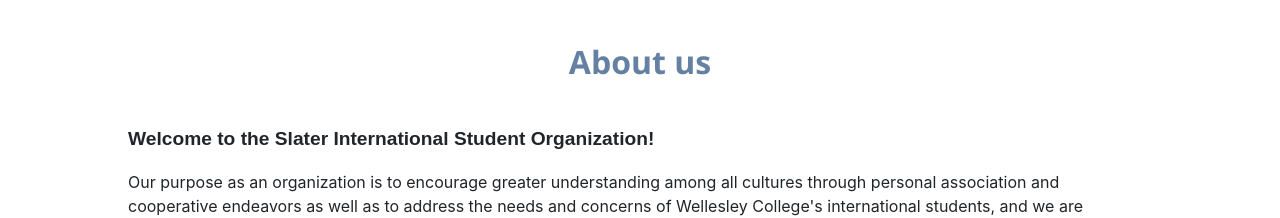
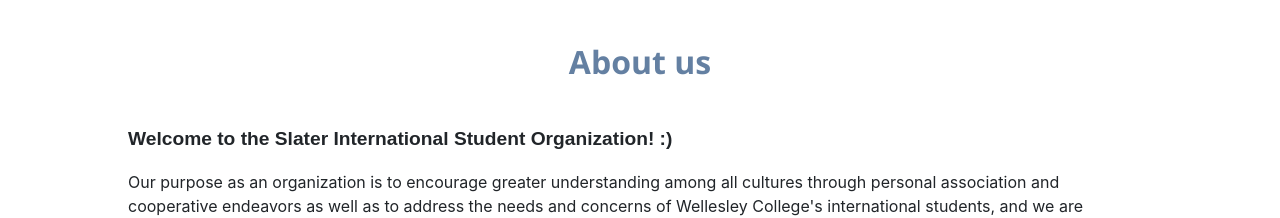
Before and after one commit to slaterwellesley/slaterwellesley, a React (Create React App) app: page / in a window 1280 px wide. Shown: the part 800-1018 px from the top of the page. Built offline with nearby package versions, Linux system fonts and the light colour scheme.

Commit message:
welcome message

```diff
--- a/src/components/AboutUs.js
+++ b/src/components/AboutUs.js
@@ -13,7 +13,7 @@
                 <SubHeading shTitle="About us" genOrAlt="gen" />
                 <div className="generalPar">
                     <p className =  "Welcome">
-                        Welcome to the Slater International Student Organization!
+                        Welcome to the Slater International Student Organization! :)
                     </p>
                     <p>
                         Our purpose as an organization is
```
